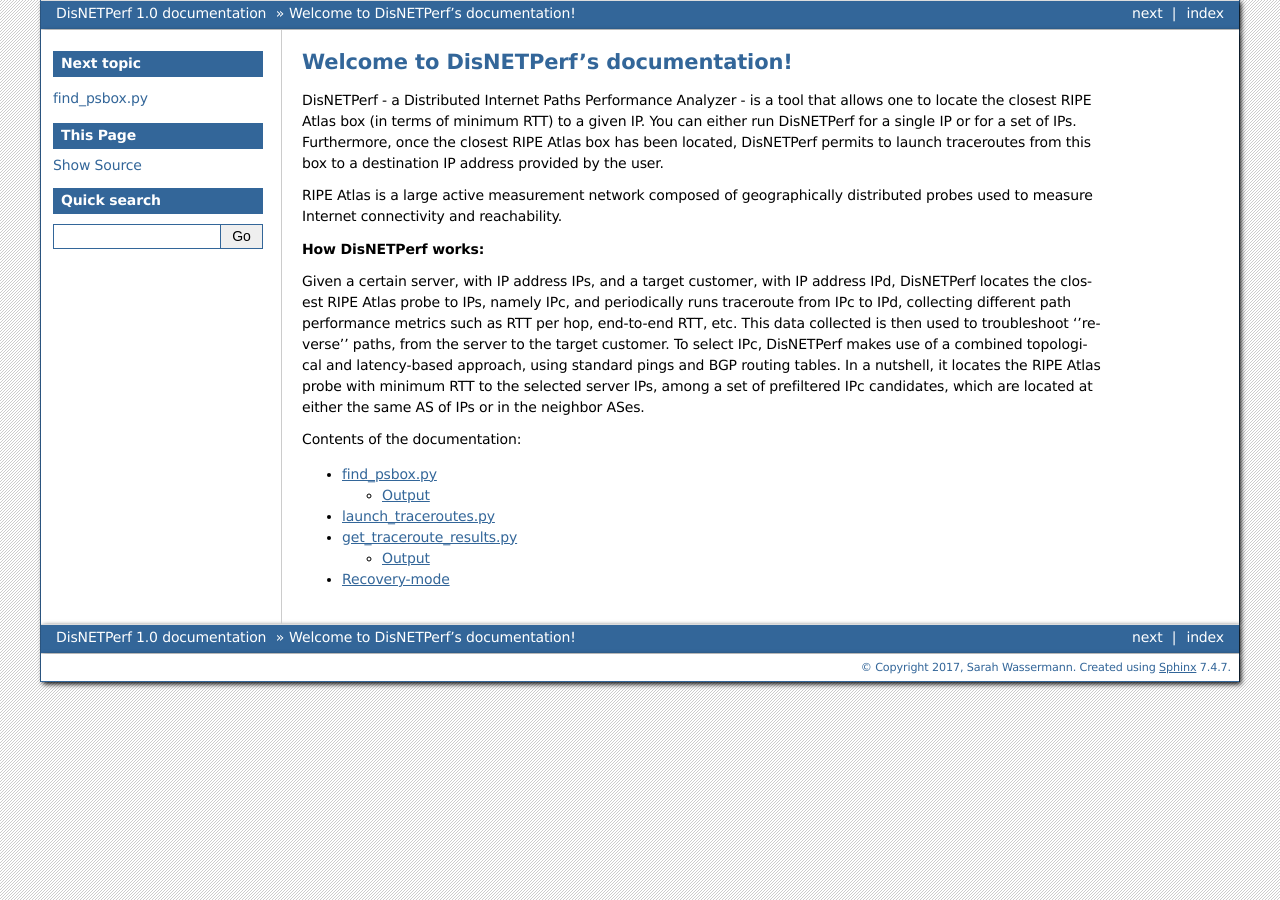
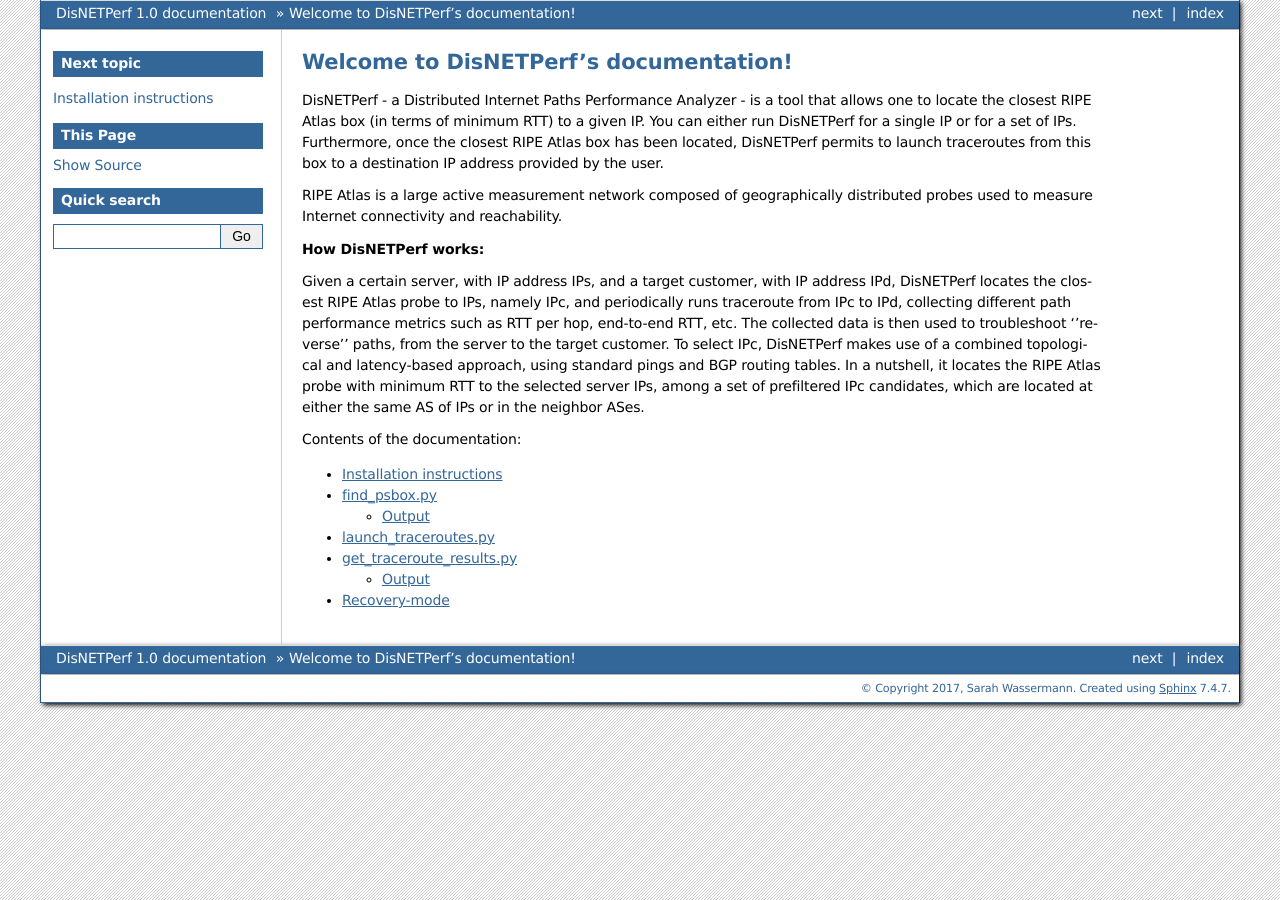
Before and after one commit to SAWassermann/DisNETPerf, a Sphinx documentation site: the page built from docs/index.rst, in a window 1280 px wide. Built offline with Sphinx 7.4.7, drawn with Linux system fonts in a browser that asks for light colours.

Commit message:
added installation instructions to doc as a .rst file (and not only in README)

```diff
--- a/docs/index.rst
+++ b/docs/index.rst
@@ -12,14 +12,15 @@
 
 **How DisNETPerf works:**
 
-Given a certain server, with IP address IPs, and a target customer, with IP address IPd, DisNETPerf locates the closest RIPE Atlas probe to IPs, namely IPc, and periodically runs traceroute from IPc to IPd, collecting different path performance metrics such as RTT per hop, end-to-end RTT, etc. This data collected is then used to troubleshoot ''reverse'' paths, from the server to the target customer.
+Given a certain server, with IP address IPs, and a target customer, with IP address IPd, DisNETPerf locates the closest RIPE Atlas probe to IPs, namely IPc, and periodically runs traceroute from IPc to IPd, collecting different path performance metrics such as RTT per hop, end-to-end RTT, etc. The collected data is then used to troubleshoot ''reverse'' paths, from the server to the target customer.
 To select IPc, DisNETPerf makes use of a combined topological and latency-based approach, using standard pings and BGP routing tables. In a nutshell, it locates the RIPE Atlas probe with minimum RTT to the selected server IPs, among a set of prefiltered IPc candidates, which are located at either the same AS of IPs or in the neighbor ASes.
 
 Contents of the documentation:
 
 .. toctree::
-   :maxdepth: 4
+   :maxdepth: 5
 
+   installation
    find_psbox
    launch_traceroutes
    get_traceroute_results
```
Also changed, not shown: docs/installation.rst (added, +7 -0 lines).
